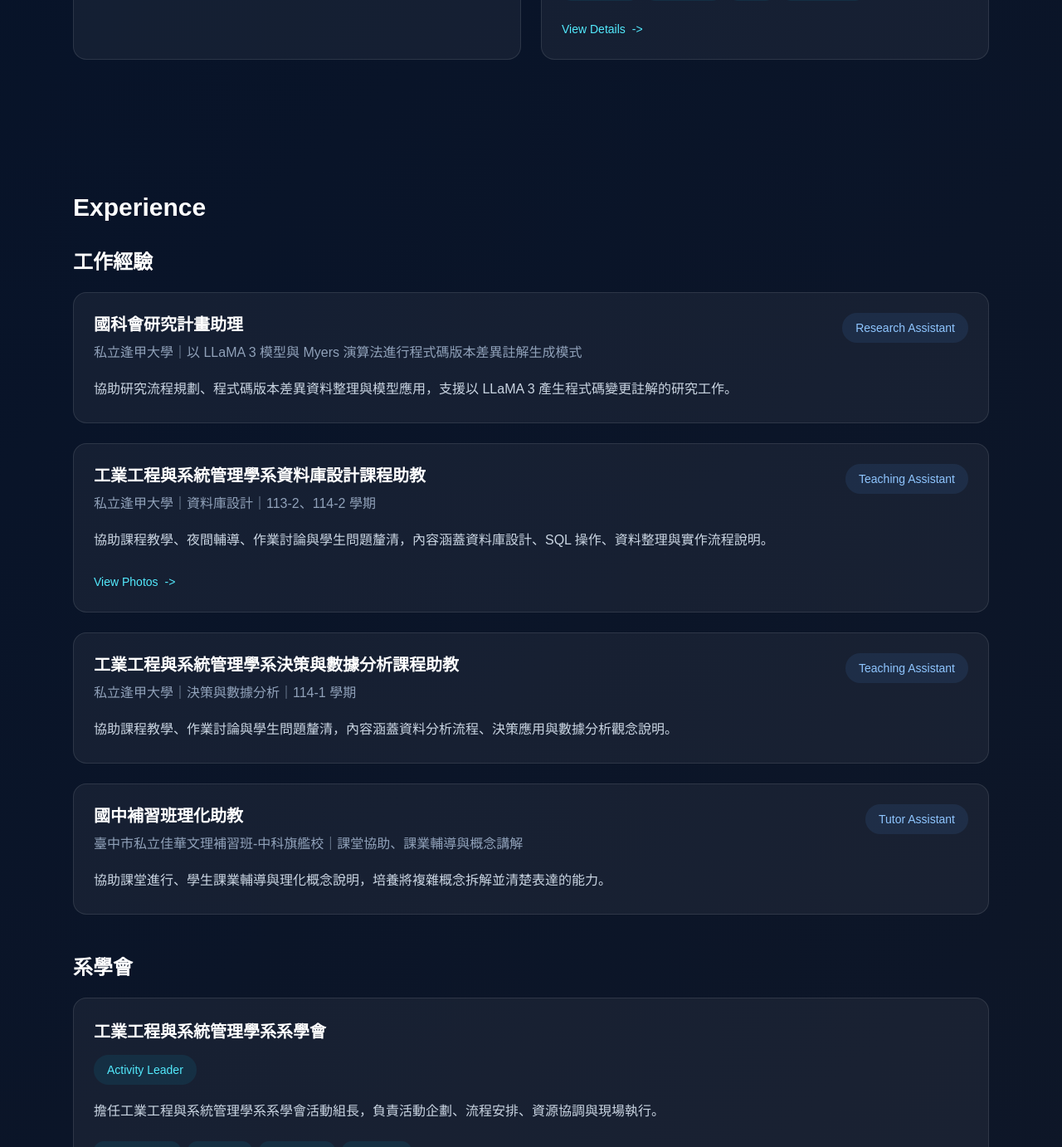
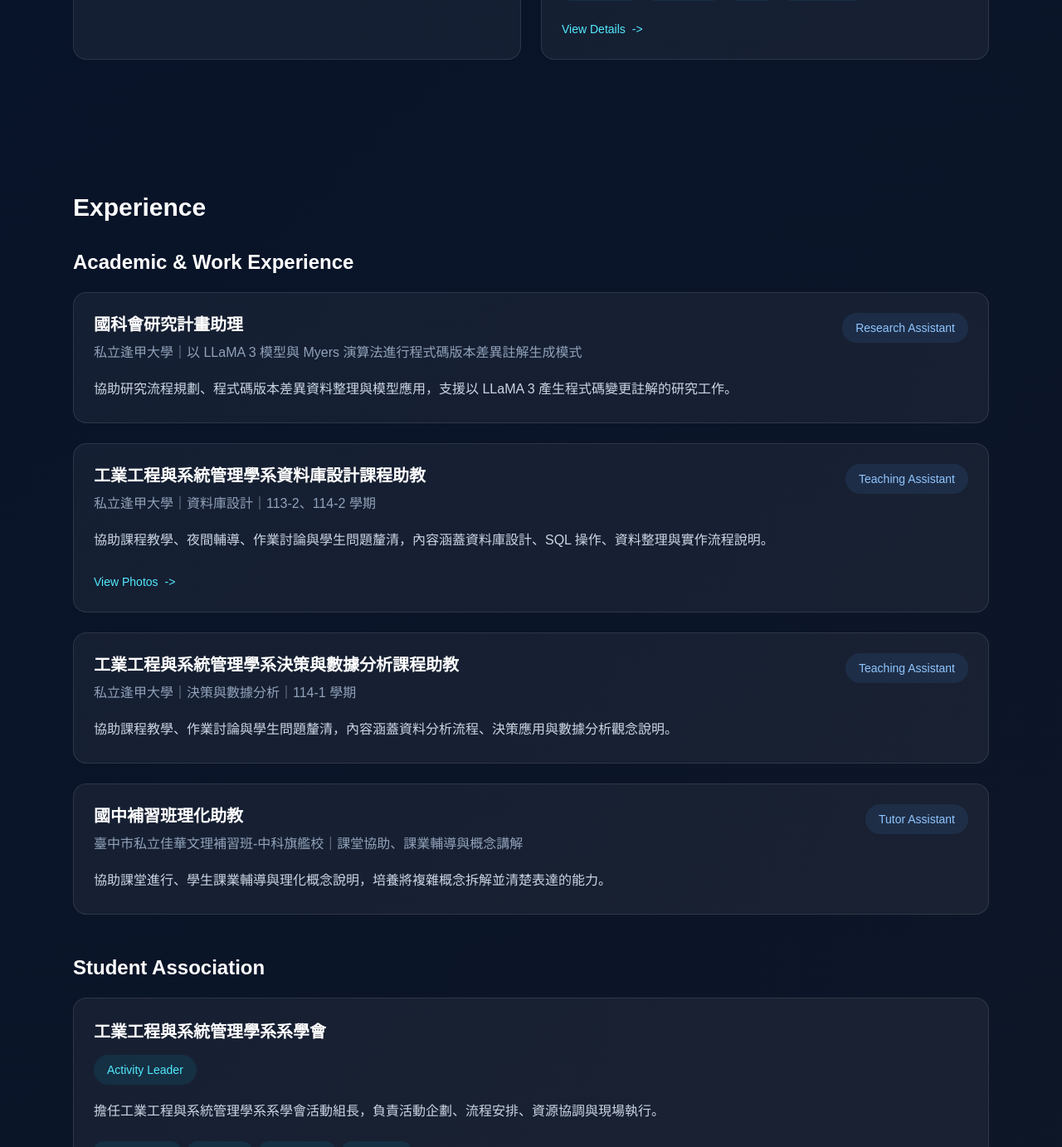
Before and after one commit to brian-kai/my-portfolio, a Next.js app: page / in a window 1280 px wide. Shown: the part 3851-5233 px from the top of the page at 83% size. Built offline with nearby package versions, Linux system fonts and the light colour scheme.

Commit message:
update portfolio

```diff
--- a/app/page.tsx
+++ b/app/page.tsx
@@ -508,7 +508,9 @@ export default function Home() {
       <section id="experience" className="mx-auto max-w-6xl px-6 py-20">
         <h2 className="mb-8 text-3xl font-bold">Experience</h2>
 
-        <h3 className="mb-5 text-2xl font-semibold">工作經驗</h3>
+        <h3 className="mb-5 text-2xl font-semibold">
+          Academic & Work Experience
+        </h3>
         <div className="grid gap-6">
           {experiences.map((experience) => {
             const content = (
@@ -558,7 +560,9 @@ export default function Home() {
           })}
         </div>
 
-        <h3 className="mb-5 mt-12 text-2xl font-semibold">系學會</h3>
+        <h3 className="mb-5 mt-12 text-2xl font-semibold">
+          Student Association
+        </h3>
         <div className="grid gap-6">
           {highlights
             .filter((highlight) => highlight.href === "/student-association")
```
